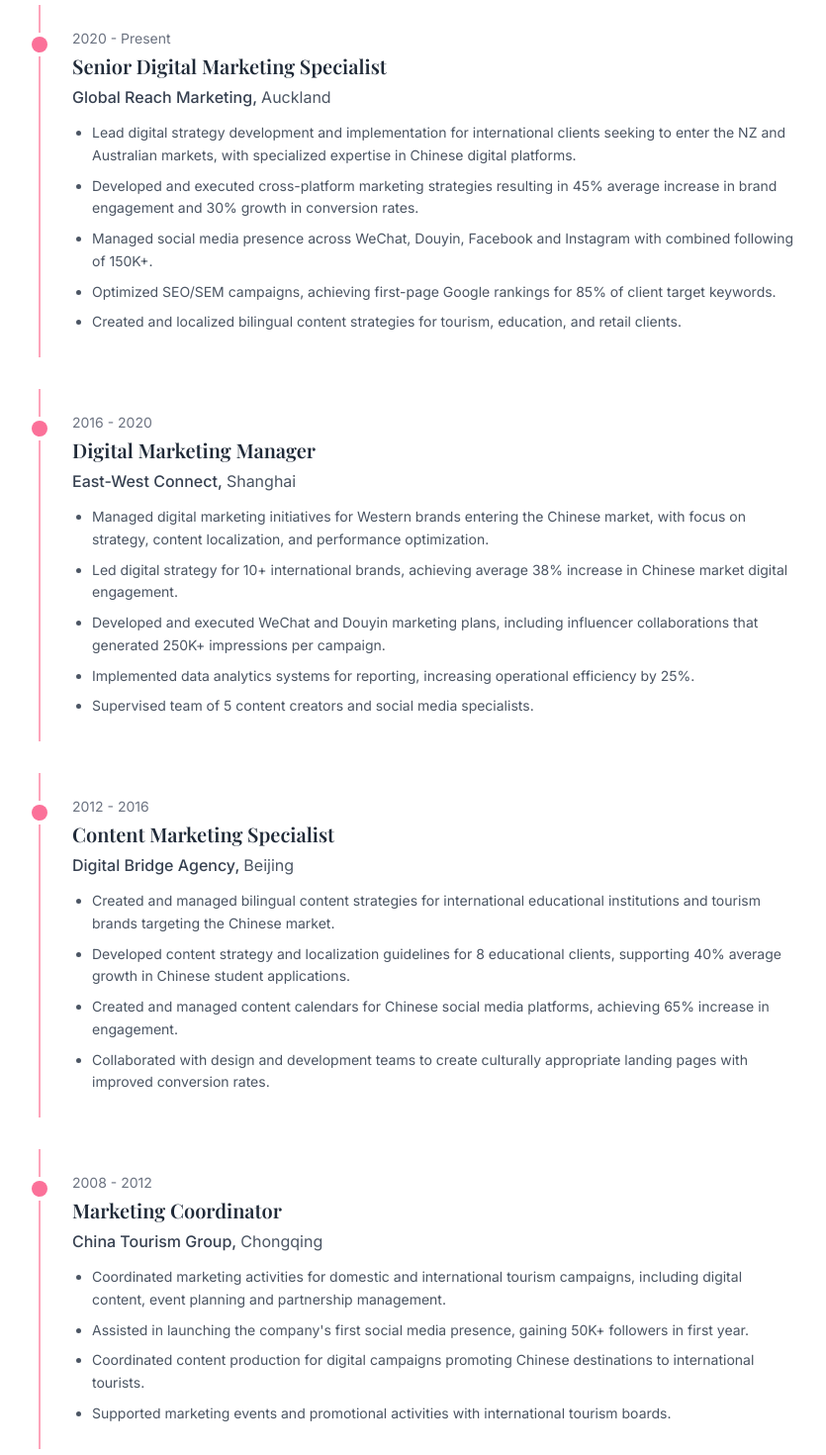
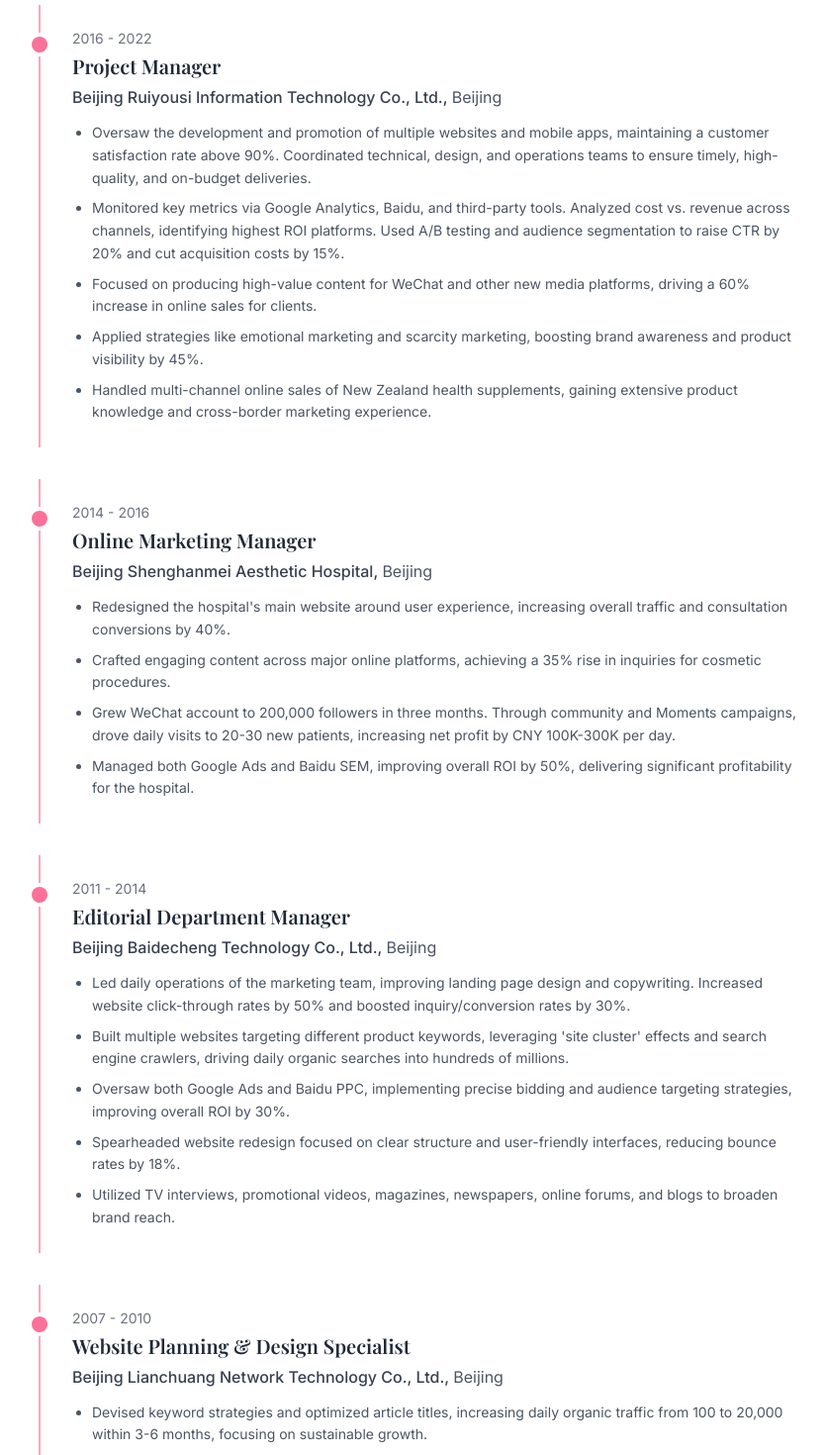
Before and after one commit to sarahliuakl/sarah.xin, a React (Vite) app: page /experience in a window 1280 px wide. Shown: the part 440-1910 px from the top of the page at 99% size, without its empty margins (217-1052 px from the left). Built offline with nearby package versions, Linux system fonts and the light colour scheme; a web font is replaced by a local one.

Commit message:
refactor(utils): 更新博客文章路径以匹配新目录结构
chore(pages): 更新工作经验页面内容以反映最新经历

```diff
--- a/src/pages/ExperiencePage.tsx
+++ b/src/pages/ExperiencePage.tsx
@@ -27,53 +27,53 @@
 const ExperiencePage: React.FC = () => {
   const experiences = [
     {
-      dates: "2020 - Present",
-      role: "Senior Digital Marketing Specialist",
-      company: "Global Reach Marketing",
-      location: "Auckland",
+      dates: "2016 - 2022",
+      role: "Project Manager",
+      company: "Beijing Ruiyousi Information Technology Co., Ltd.",
+      location: "Beijing",
       responsibilities: [
-        "Lead digital strategy development and implementation for international clients seeking to enter the NZ and Australian markets, with specialized expertise in Chinese digital platforms.",
-        "Developed and executed cross-platform marketing strategies resulting in 45% average increase in brand engagement and 30% growth in conversion rates.",
-        "Managed social media presence across WeChat, Douyin, Facebook and Instagram with combined following of 150K+.",
-        "Optimized SEO/SEM campaigns, achieving first-page Google rankings for 85% of client target keywords.",
-        "Created and localized bilingual content strategies for tourism, education, and retail clients."
+        "Oversaw the development and promotion of multiple websites and mobile apps, maintaining a customer satisfaction rate above 90%. Coordinated technical, design, and operations teams to ensure timely, high-quality, and on-budget deliveries.",
+        "Monitored key metrics via Google Analytics, Baidu, and third-party tools. Analyzed cost vs. revenue across channels, identifying highest ROI platforms. Used A/B testing and audience segmentation to raise CTR by 20% and cut acquisition costs by 15%.",
+        "Focused on producing high-value content for WeChat and other new media platforms, driving a 60% increase in online sales for clients.",
+        "Applied strategies like emotional marketing and scarcity marketing, boosting brand awareness and product visibility by 45%.",
+        "Handled multi-channel online sales of New Zealand health supplements, gaining extensive product knowledge and cross-border marketing experience."
       ]
     },
     {
-      dates: "2016 - 2020",
-      role: "Digital Marketing Manager",
-      company: "East-West Connect",
-      location: "Shanghai",
+      dates: "2014 - 2016",
+      role: "Online Marketing Manager",
+      company: "Beijing Shenghanmei Aesthetic Hospital",
+      location: "Beijing",
       responsibilities: [
-        "Managed digital marketing initiatives for Western brands entering the Chinese market, with focus on strategy, content localization, and performance optimization.",
-        "Led digital strategy for 10+ international brands, achieving average 38% increase in Chinese market digital engagement.",
-        "Developed and executed WeChat and Douyin marketing plans, including influencer collaborations that generated 250K+ impressions per campaign.",
-        "Implemented data analytics systems for reporting, increasing operational efficiency by 25%.",
-        "Supervised team of 5 content creators and social media specialists."
+        "Redesigned the hospital's main website around user experience, increasing overall traffic and consultation conversions by 40%.",
+        "Crafted engaging content across major online platforms, achieving a 35% rise in inquiries for cosmetic procedures.",
+        "Grew WeChat account to 200,000 followers in three months. Through community and Moments campaigns, drove daily visits to 20-30 new patients, increasing net profit by CNY 100K-300K per day.",
+        "Managed both Google Ads and Baidu SEM, improving overall ROI by 50%, delivering significant profitability for the hospital."
       ]
     },
     {
-      dates: "2012 - 2016",
-      role: "Content Marketing Specialist",
-      company: "Digital Bridge Agency",
+      dates: "2011 - 2014",
+      role: "Editorial Department Manager",
+      company: "Beijing Baidecheng Technology Co., Ltd.",
       location: "Beijing",
       responsibilities: [
-        "Created and managed bilingual content strategies for international educational institutions and tourism brands targeting the Chinese market.",
-        "Developed content strategy and localization guidelines for 8 educational clients, supporting 40% average growth in Chinese student applications.",
-        "Created and managed content calendars for Chinese social media platforms, achieving 65% increase in engagement.",
-        "Collaborated with design and development teams to create culturally appropriate landing pages with improved conversion rates."
+        "Led daily operations of the marketing team, improving landing page design and copywriting. Increased website click-through rates by 50% and boosted inquiry/conversion rates by 30%.",
+        "Built multiple websites targeting different product keywords, leveraging 'site cluster' effects and search engine crawlers, driving daily organic searches into hundreds of millions.",
+        "Oversaw both Google Ads and Baidu PPC, implementing precise bidding and audience targeting strategies, improving overall ROI by 30%.",
+        "Spearheaded website redesign focused on clear structure and user-friendly interfaces, reducing bounce rates by 18%.",
+        "Utilized TV interviews, promotional videos, magazines, newspapers, online forums, and blogs to broaden brand reach."
       ]
     },
     {
-      dates: "2008 - 2012",
-      role: "Marketing Coordinator",
-      company: "China Tourism Group",
-      location: "Chongqing",
+      dates: "2007 - 2010",
+      role: "Website Planning & Design Specialist",
+      company: "Beijing Lianchuang Network Technology Co., Ltd.",
+      location: "Beijing",
       responsibilities: [
-        "Coordinated marketing activities for domestic and international tourism campaigns, including digital content, event planning and partnership management.",
-        "Assisted in launching the company's first social media presence, gaining 50K+ followers in first year.",
-        "Coordinated content production for digital campaigns promoting Chinese destinations to international tourists.",
-        "Supported marketing events and promotional activities with international tourism boards."
+        "Devised keyword strategies and optimized article titles, increasing daily organic traffic from 100 to 20,000 within 3-6 months, focusing on sustainable growth.",
+        "Used Microsoft Visio to map out website content and structure, optimizing layouts and information architecture, resulting in 30% boost in user engagement and 20% increase in online transactions.",
+        "Leveraged various channels—friend links, forums, blogs, and Baidu Tieba—to build brand exposure and user loyalty.",
+        "Managed over 30 website projects on time and within budget, leading to follow-up contracts worth approximately NZD 2 million."
       ]
     }
   ];
--- a/src/utils/blogPosts.ts
+++ b/src/utils/blogPosts.ts
@@ -46,7 +46,7 @@
   // Adjust if you place them elsewhere (e.g., 'src/posts/*.md').
   // `eager: true` imports the modules directly.
   // `import: 'default'` imports the raw string content of the markdown file.
-  const modules = import.meta.glob('/posts/*.md', { eager: true, as: 'raw' });
+  const modules = import.meta.glob('../../posts/*.md', { eager: true, as: 'raw' });
 
   const posts: PostData[] = [];
 
```
